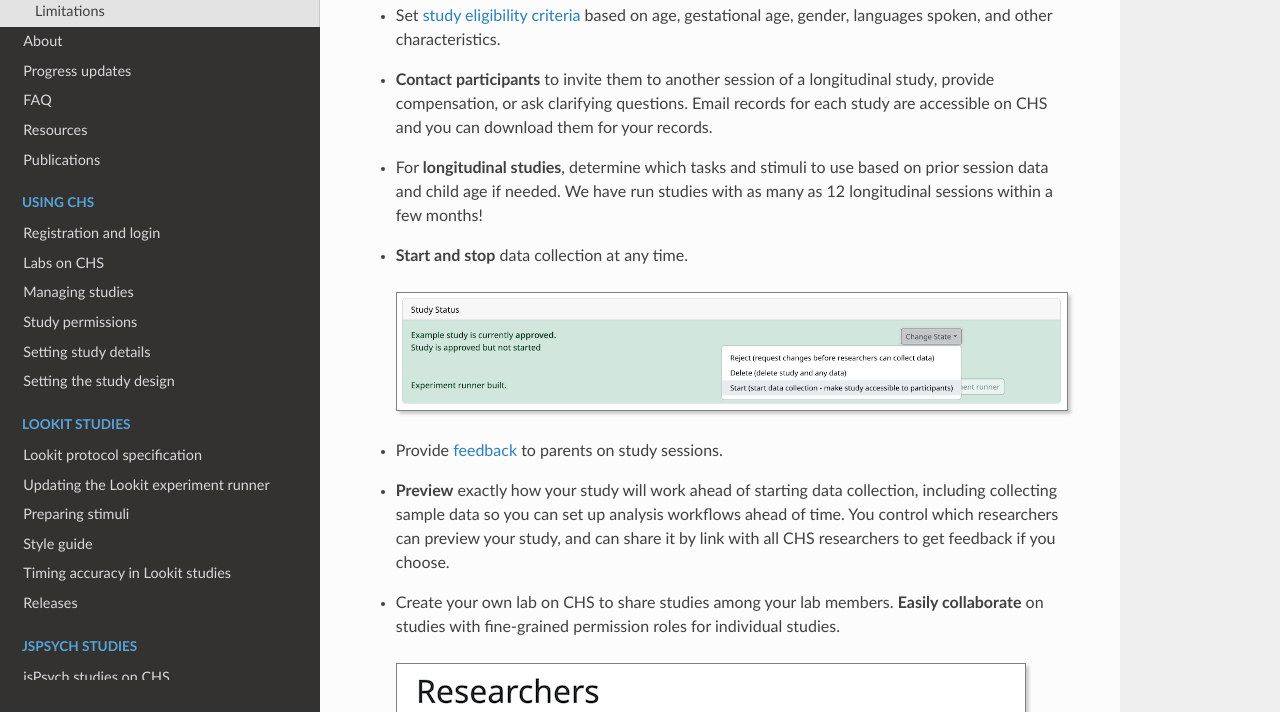
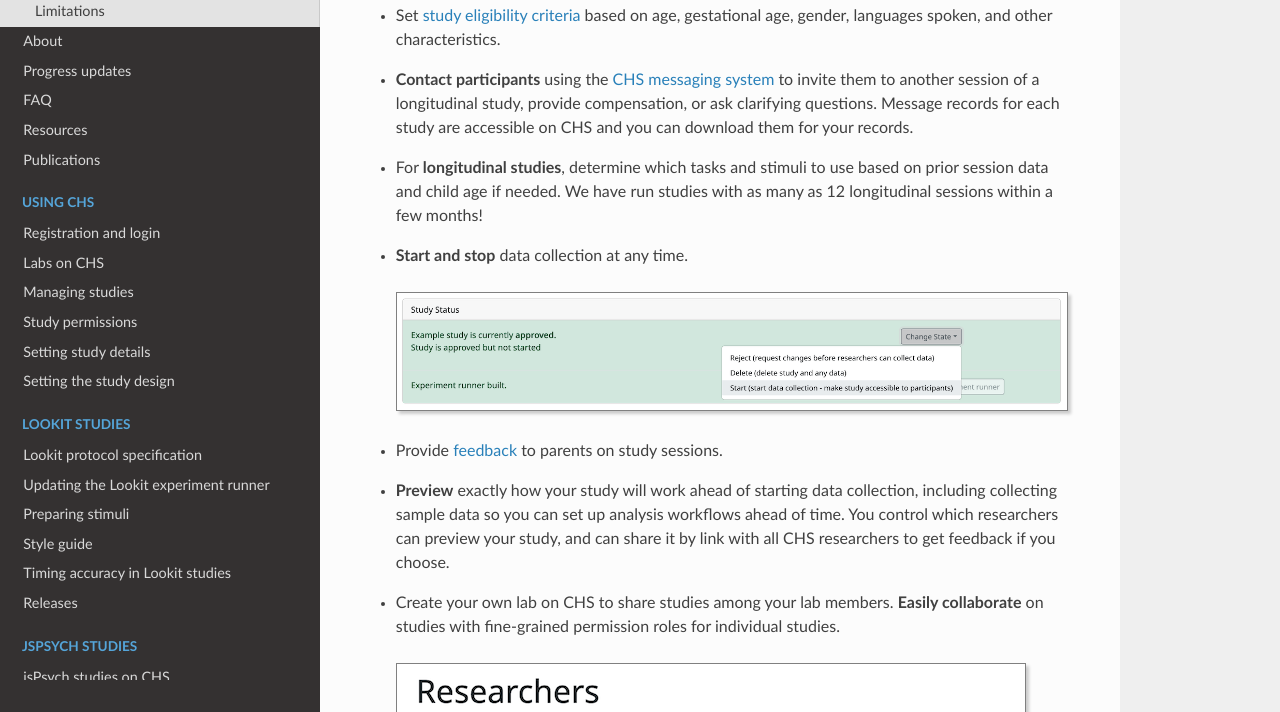
Before and after one commit to lookit/lookit-docs, a Sphinx documentation site: the page built from docs/source/features.rst, in a window 1280 px wide and 900 px high, scrolled down 2158 px, cut to the strip 188-900 px from the top of the window. Built offline with Sphinx 7.4.7 and the Read the Docs theme 3.1.0, drawn with Linux system fonts in a browser that asks for light colours.

Commit message:
add links to contacting participants section

```diff
--- a/docs/source/faq.rst
+++ b/docs/source/faq.rst
@@ -146,8 +146,8 @@ to view data. Session, child, and family data are only possible to view
 after consent has been confirmed. The permissions granted to researchers
 are quite granular, so that researchers can be granted access to only
 the minimum functions needed for their role, without any unnecessary
-risk to participant personal data. Researchers can contact participants
-through the platform, but do not receive access to participant email
+risk to participant personal data. Researchers can :ref:`contact participants
+through the platform <contacting_participants>`, but do not receive access to participant email
 addresses (unless participants email them).
 
 We hired an external security consulting firm to conduct detailed manual
--- a/docs/source/features.rst
+++ b/docs/source/features.rst
@@ -68,9 +68,9 @@ Study management tools designed for developmental researchers
   based on age, gestational age, gender, languages spoken, and other
   characteristics.
 
-- **Contact participants** to invite them to another session of a
+- **Contact participants** using the :ref:`CHS messaging system <contacting_participants>` to invite them to another session of a
   longitudinal study, provide compensation, or ask clarifying
-  questions. Email records for each study are accessible on CHS
+  questions. Message records for each study are accessible on CHS
   and you can download them for your records.
 
 - For **longitudinal studies**, determine which tasks and stimuli to use
```
